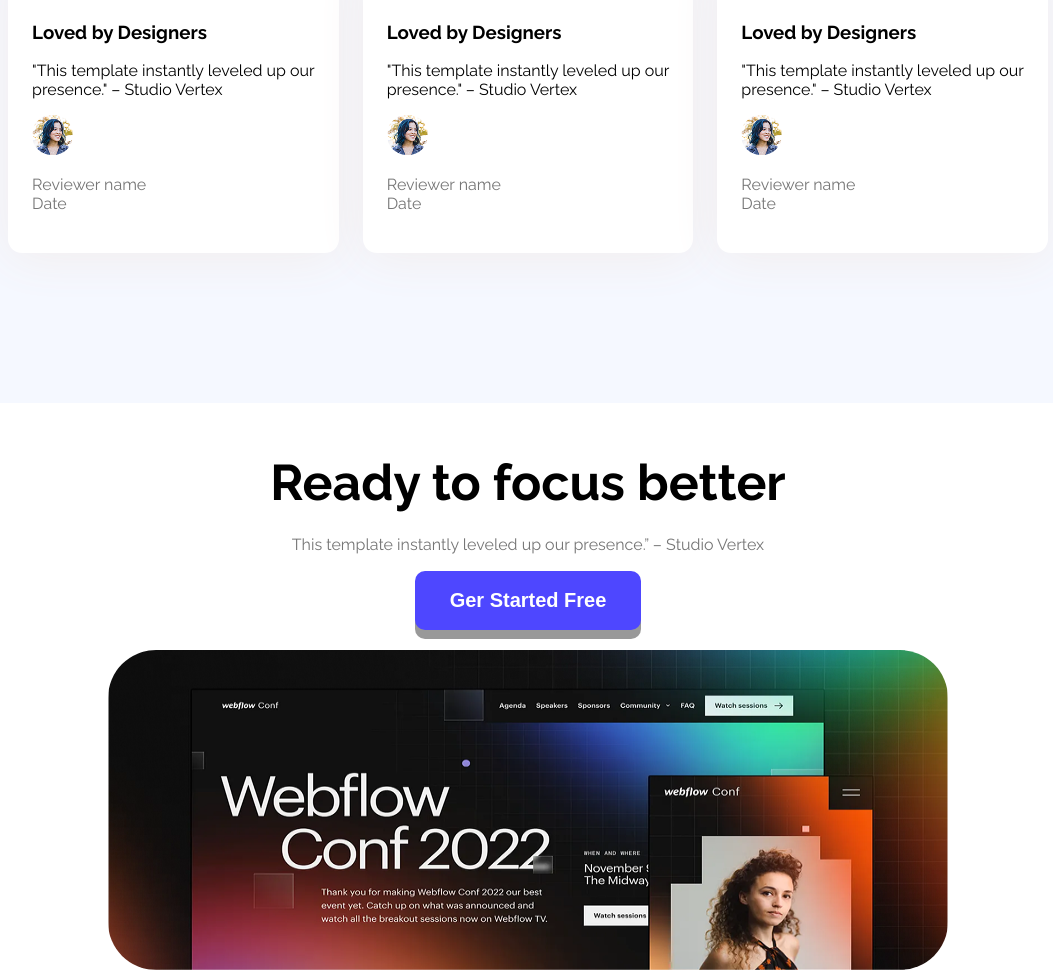
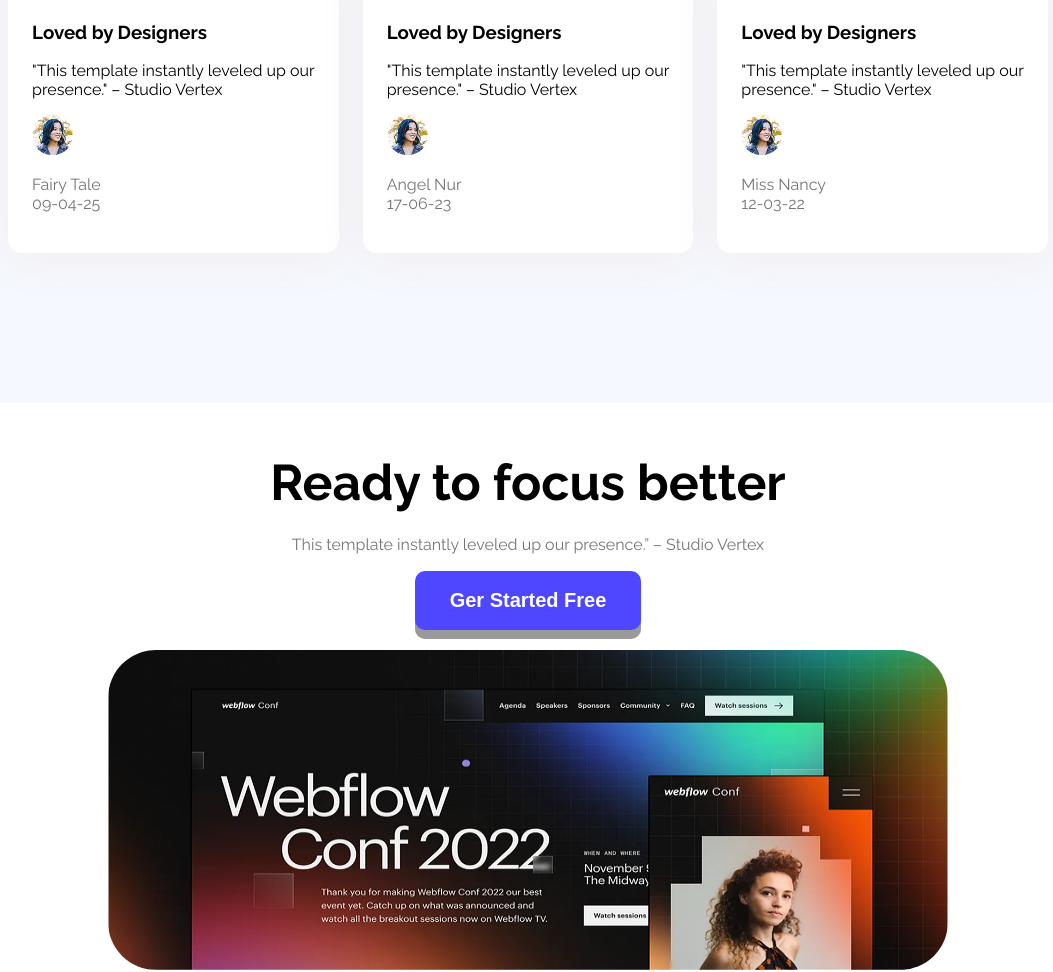
Before and after one commit to Rubayda/my-first-web-flow-assignment., a plain HTML site: page index.html in a window 1280 px wide. Shown: the part 2092-3064 px from the top of the page, without its empty margins (112-1165 px from the left). Drawn offline with Linux system fonts and the light colour scheme.

Commit message:
updated reviwer name and date

```diff
--- a/index.html
+++ b/index.html
@@ -80,7 +80,7 @@
             <p>"This template instantly leveled up our <br> presence." – Studio Vertex</p>
             <div class="reviewer-info">
                 <img style="border-radius: 999px;" src="Assets/avatar.png" alt="Reviewer Name">
-                <p class="color-secondary">Reviewer name <br> Date</p>
+                <p class="color-secondary">Fairy Tale <br> 09-04-25</p>
             </div>
         </div>
         <div class="testimonial-card">
@@ -95,7 +95,7 @@
             <p>"This template instantly leveled up our <br> presence." – Studio Vertex</p>
             <div class="reviewer-info">
                 <img style="border-radius: 999px;" src="Assets/avatar.png" alt="Reviewer Name">
-                <p class="color-secondary">Reviewer name<br>Date</p>
+                <p class="color-secondary">Angel Nur<br>17-06-23</p>
             </div>
         </div>
         <div class="testimonial-card">
@@ -110,7 +110,7 @@
             <p>"This template instantly leveled up our <br> presence." – Studio Vertex</p>
             <div class="reviewer-info">
                 <img style="border-radius: 999px;" src="Assets/avatar.png" alt="Reviewer Name">
-                <p class="color-secondary" >Reviewer name<br>Date</p>
+                <p class="color-secondary" >Miss Nancy<br>12-03-22</p>
             </div>
         </div>
     </div>
```
